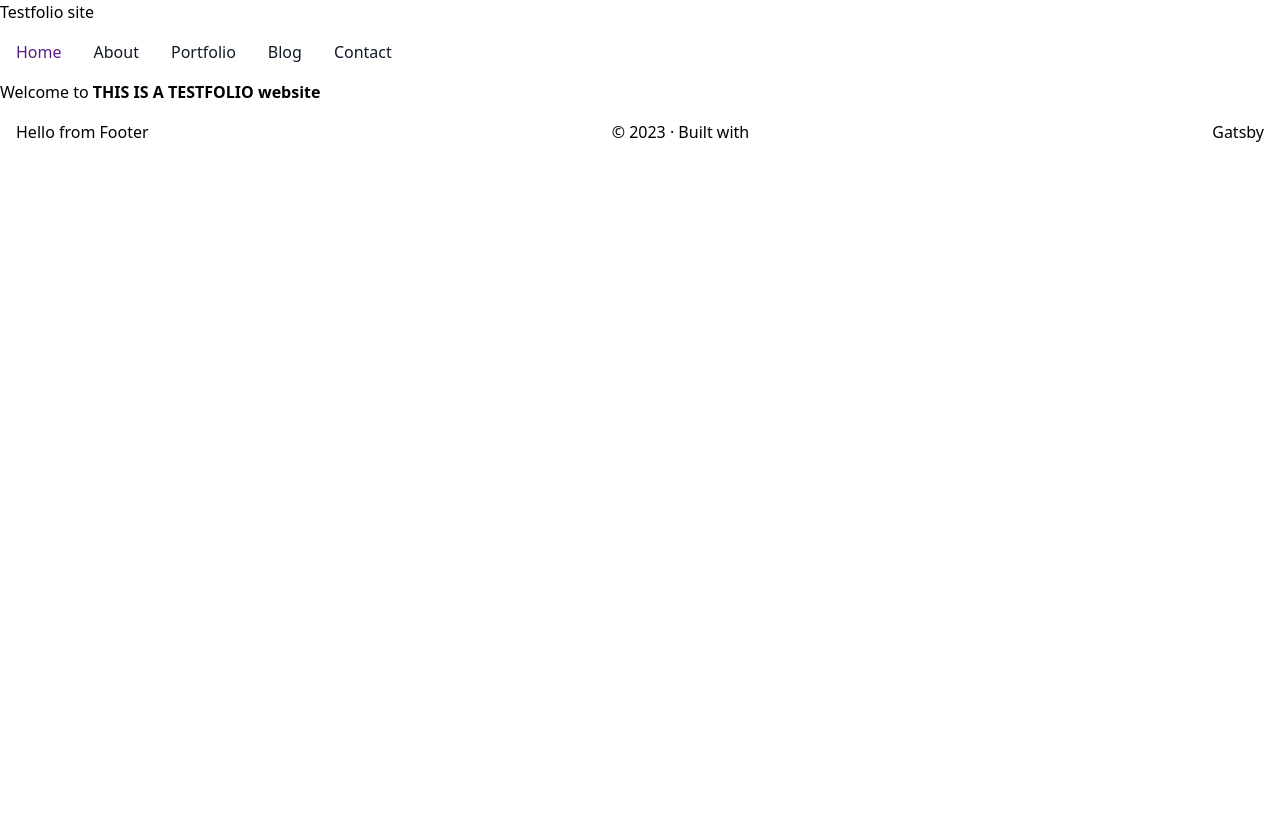
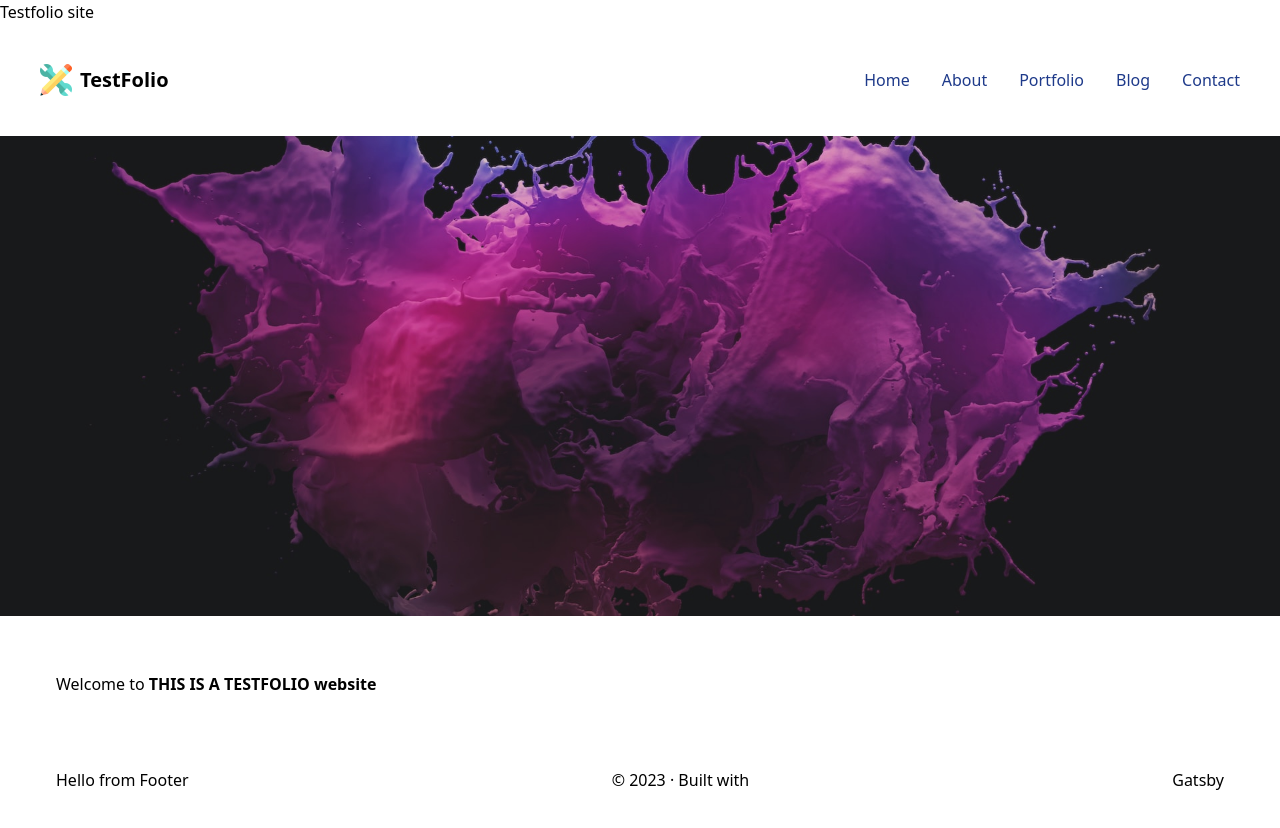
Before and after one commit to BratOBlog/test, a Gatsby site in the folder testfolio/: page / in a window 1280 px wide. Before the commit the page ends 800 px from the top, so only its background shows below. Built offline with nearby package versions, Linux system fonts and the light colour scheme; Gatsby itself is replaced by a stand-in of ours.

Commit message:
change style, add hero image and logo

```diff
--- a/testfolio/gatsby-config.js
+++ b/testfolio/gatsby-config.js
@@ -38,7 +38,7 @@ module.exports = {
         // https://css-tricks.com/meta-theme-color-and-trickery/
         // theme_color: `#663399`,
         display: `minimal-ui`,
-        icon: `src/images/gatsby-icon.png`, // This path is relative to the root of the site.
+        icon: `src/images/logo.png`, // This path is relative to the root of the site.
       },
     },
   ],
--- a/testfolio/src/components/layout.js
+++ b/testfolio/src/components/layout.js
@@ -10,6 +10,7 @@ import { useStaticQuery, graphql } from "gatsby"
 
 import Header from "./header"
 import Navbar from "./navbar"
+import { StaticImage } from "gatsby-plugin-image"
 
 
 const Layout = ({ children }) => {
@@ -33,9 +34,15 @@ const Layout = ({ children }) => {
           padding: `var(--size-gutter)`,
         }}
       >
-        <Navbar />
-        <main>{children}</main>
-        <footer className="max-w-screen-xl flex justify-between items-center mx-auto p-4"
+        <Navbar className="m-10" />
+        <StaticImage
+          src="../images/back.jpg"
+  alt ="light background"
+  className="w-full bg-center bg-black opacity-90"
+  style={{ maxHeight: "60vh" }}
+        />
+        <main className="max-w-full flex justify-between items-center m-10 p-4">{children}</main>
+        <footer className="max-w-full flex justify-between items-center m-10 p-4"
         >   <h2>Hello from Footer</h2>
           © {new Date().getFullYear()} &middot; Built with
           {` `}
--- a/testfolio/src/components/navbar.js
+++ b/testfolio/src/components/navbar.js
@@ -1,5 +1,6 @@
 import React, { useState } from "react"
 import { Link } from "gatsby"
+import { StaticImage } from "gatsby-plugin-image"
 
 const Navbar = () => {
   const [isMenuOpen, setIsMenuOpen] = useState(false)
@@ -10,7 +11,13 @@ const Navbar = () => {
 
   return (
     <nav className="bg-white border-gray-200 dark:bg-gray-900">
-      <div className="max-w-screen-xl flex flex-wrap items-center justify-between mx-auto p-4">
+      <div className="max-w-full flex flex-wrap items-center justify-between m-10">
+        <div className="flex items-center">
+          <StaticImage src="../images/logo.png" alt="logo" className="w-8" />
+          <span className="text-xl font-semibold dark:text-white ml-2">
+            TestFolio
+          </span>
+        </div>
         <button
           onClick={toggleMenu}
           className="inline-flex items-center p-2 w-10 h-10 justify-center text-sm text-gray-500 rounded-lg md:hidden hover:bg-gray-100 focus:outline-none focus:ring-2 focus:ring-gray-200 dark:text-gray-400 dark:hover:bg-gray-700 dark:focus:ring-gray-600"
@@ -40,22 +47,20 @@ const Navbar = () => {
           } w-full md:block md:w-auto`}
           id="navbar-default"
         >
-          <ul className="font-medium flex flex-col p-4 md:p-0 mt-4 border border-gray-100 rounded-lg bg-gray-50 md:flex-row md:space-x-8 md:mt-0 md:border-0 md:bg-white dark:bg-gray-800 md:dark:bg-gray-900 dark:border-gray-700">
-            <li className="block py-2 pl-3 pr-4 text-gray-900 rounded hover:bg-gray-100 md:hover:bg-transparent md:border-0 md:hover:text-blue-700 md:p-0 dark:text-white md:dark:hover:text-blue-500 dark:hover:bg-gray-700 dark:hover:text-white md:dark:hover:bg-transparent">
-              <Link className="text-purple-900" to="/">
-                Home
-              </Link>
+          <ul className="font-lg flex flex-col p-4 md:p-0 mt-4 border border-gray-100 rounded-lg bg-gray-50 md:flex-row md:space-x-8 md:mt-0 md:border-0 md:bg-white dark:bg-gray-800 md:dark:bg-gray-900 dark:border-gray-700">
+            <li className=" block py-2 pl-3 pr-4 text-blue-900  rounded hover:bg-gray-100 md:hover:bg-transparent md:border-0 md:hover:text-blue-300 md:p-0 dark:text-white md:dark:hover:text-blue-500 dark:hover:bg-gray-700 dark:hover:text-white md:dark:hover:bg-transparent">
+              <Link to="/">Home</Link>
             </li>
-            <li className="block py-2 pl-3 pr-4 text-gray-900 rounded hover:bg-gray-100 md:hover:bg-transparent md:border-0 md:hover:text-blue-700 md:p-0 dark:text-white md:dark:hover:text-blue-500 dark:hover:bg-gray-700 dark:hover:text-white md:dark:hover:bg-transparent">
+            <li className="block py-2 pl-3 pr-4 text-blue-900 rounded hover:bg-gray-100 md:hover:bg-transparent md:border-0 md:hover:text-blue-300 md:p-0 dark:text-white md:dark:hover:text-blue-500 dark:hover:bg-gray-700 dark:hover:text-white md:dark:hover:bg-transparent">
               <Link to="/about">About</Link>
             </li>
-            <li className="block py-2 pl-3 pr-4 text-gray-900 rounded hover:bg-gray-100 md:hover:bg-transparent md:border-0 md:hover:text-blue-700 md:p-0 dark:text-white md:dark:hover:text-blue-500 dark:hover:bg-gray-700 dark:hover:text-white md:dark:hover:bg-transparent">
+            <li className="block py-2 pl-3 pr-4 text-blue-900  rounded hover:bg-gray-100 md:hover:bg-transparent md:border-0 md:hover:text-blue-300 md:p-0 dark:text-white md:dark:hover:text-blue-500 dark:hover:bg-gray-700 dark:hover:text-white md:dark:hover:bg-transparent">
               <Link to="/portfolio">Portfolio</Link>
             </li>
-            <li className="block py-2 pl-3 pr-4 text-gray-900 rounded hover:bg-gray-100 md:hover:bg-transparent md:border-0 md:hover:text-blue-700 md:p-0 dark:text-white md:dark:hover:text-blue-500 dark:hover:bg-gray-700 dark:hover:text-white md:dark:hover:bg-transparent">
+            <li className="block py-2 pl-3 pr-4 text-blue-900  rounded hover:bg-gray-100 md:hover:bg-transparent md:border-0 md:hover:text-blue-300 md:p-0 dark:text-white md:dark:hover:text-blue-500 dark:hover:bg-gray-700 dark:hover:text-white md:dark:hover:bg-transparent">
               <Link to="/blog">Blog</Link>
             </li>
-            <li className="block py-2 pl-3 pr-4 text-gray-900 rounded hover:bg-gray-100 md:hover:bg-transparent md:border-0 md:hover:text-blue-700 md:p-0 dark:text-white md:dark:hover:text-blue-500 dark:hover:bg-gray-700 dark:hover:text-white md:dark:hover:bg-transparent">
+            <li className="block py-2 pl-3 pr-4 text-blue-900  rounded hover:bg-gray-100 md:hover:bg-transparent md:border-0 md:hover:text-blue-300 md:p-0 dark:text-white md:dark:hover:text-blue-500 dark:hover:bg-gray-700 dark:hover:text-white md:dark:hover:bg-transparent">
               <Link to="/contact">Contact</Link>
             </li>
           </ul>
--- a/testfolio/src/pages/404.js
+++ b/testfolio/src/pages/404.js
@@ -6,8 +6,8 @@ import Seo from "../components/seo"
 const NotFoundPage = () => (
   <Layout>
     <Seo title="404: Not found" />
-    <div className="bg-purple-100 text-red-500 text-3xl text-center m-auto">
-    <h1 className="my-6"> 404: Not Found</h1>
+    <div className="bg-purple-100 text-3xl text-center m-auto">
+    <h1 className="my-6 text-blue-900"> 404: Not Found</h1>
     <p>You just entered a page that doesn&#39;t exist...
    Use the Menu to navigate to the Home page</p>
     </div>
```
Also changed, not shown: testfolio/src/images/back.jpg (added), testfolio/src/images/example.png (deleted), testfolio/src/images/gatsby-icon.png (deleted), testfolio/src/images/logo.png (added).
